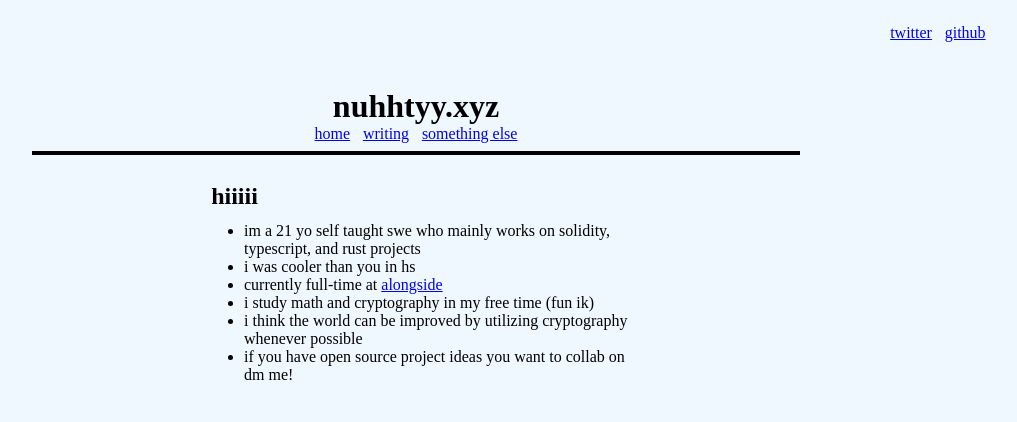
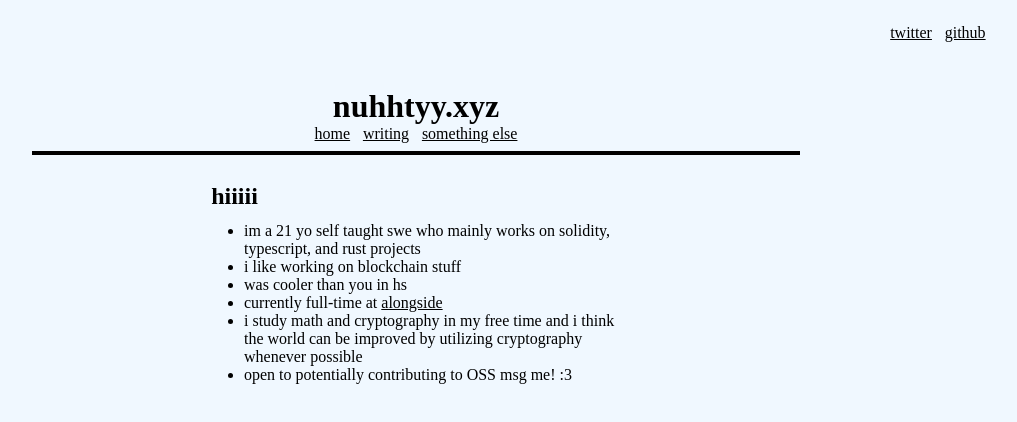
Before and after one commit to nhtyy/push0dev, a Next.js app: page / in a window 1280 px wide. Shown: the top 422 px of the page, without its empty margins (224-1241 px from the left). Built offline with nearby package versions, Linux system fonts and the light colour scheme.

Commit message:
server side porps

```diff
--- a/src/pages/index.tsx
+++ b/src/pages/index.tsx
@@ -7,18 +7,16 @@ export default function Home() {
           im a 21 yo self taught swe who mainly works on solidity, typescript,
           and rust projects
         </li>
-        <li>i was cooler than you in hs</li>
+        <li>i like working on blockchain stuff</li>
+        <li>was cooler than you in hs</li>
         <li>
           currently full-time at <a href="https://alongside.xyz">alongside</a>
         </li>
-        <li>i study math and cryptography in my free time (fun ik)</li>
         <li>
-          i think the world can be improved by utilizing cryptography whenever
-          possible
+          i study math and cryptography in my free time and i think the world
+          can be improved by utilizing cryptography whenever possible
         </li>
-        <li>
-          if you have open source project ideas you want to collab on dm me!
-        </li>
+        <li>open to potentially contributing to OSS msg me! :3</li>
       </ul>
     </div>
   );
--- a/src/styles/landing.css
+++ b/src/styles/landing.css
@@ -66,3 +66,7 @@ body {
   top: 1vh;
   left: 14vw;
 }
+
+a {
+  color: black;
+}
```
Also changed, not shown: src/assets/inflation_post.json (added, +8 -0 lines), src/pages/post/[post].tsx (deleted, +0 -8 lines), src/pages/posts/[post].tsx (added, +36 -0 lines).
